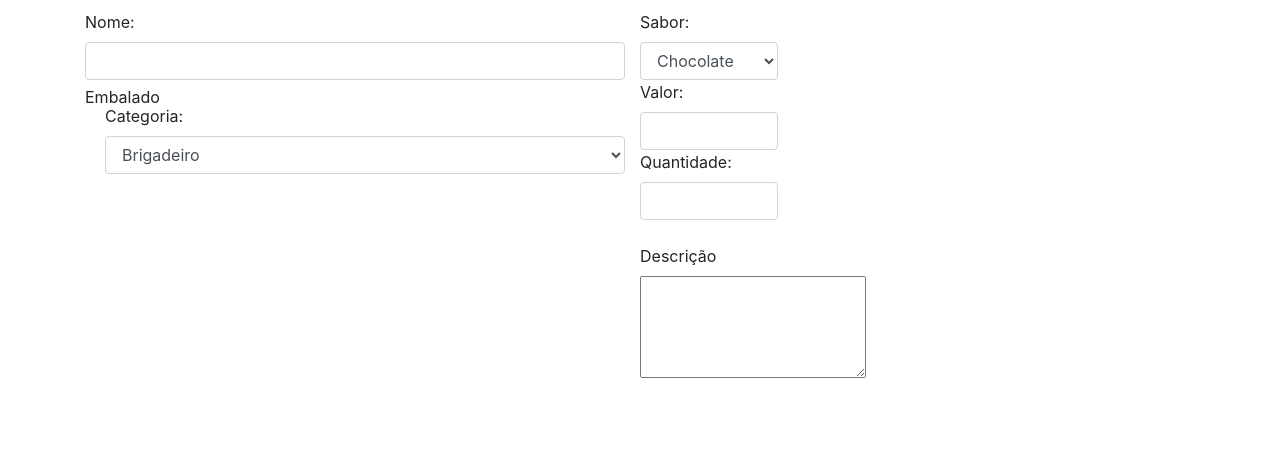
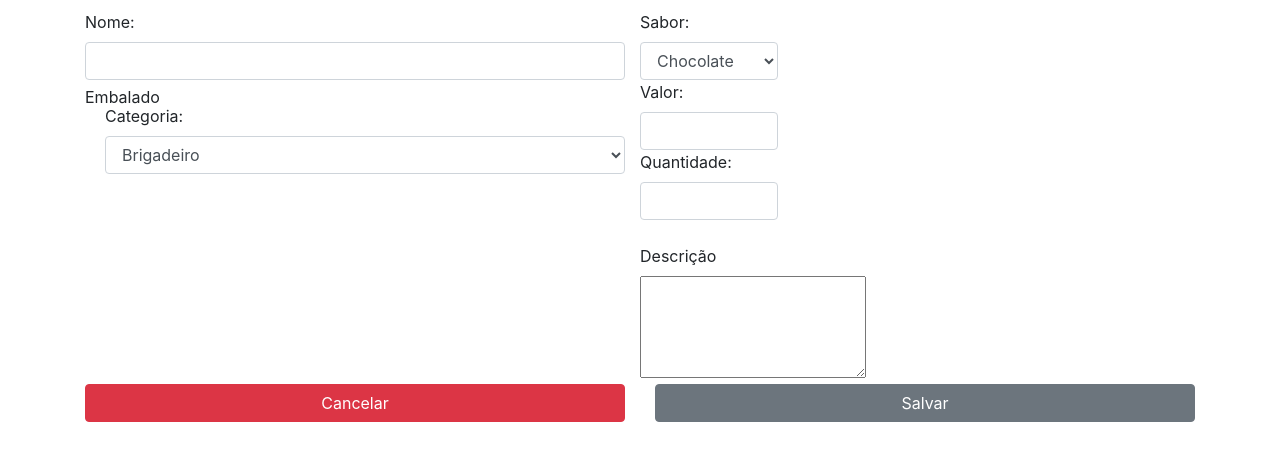
Before and after one commit to eduardabenevenutti/projetos_em, a plain HTML site: page site 2/cadastro.html in a window 1280 px wide. Shown: the part 80-540 px from the top of the page. Drawn offline with nearby package versions, Linux system fonts and the light colour scheme.

Commit message:
aula 09/09/2020

```diff
--- a/site 2/cadastro.html
+++ b/site 2/cadastro.html
@@ -84,8 +84,15 @@
           </div>
       </div>
     </div>
+    <div class="row">
+      <div class="col-sm-12 col-md-6">
+        <button type="reset" class="btn btn-danger btn-block" >Cancelar</button>
+      </div>
+      <div class="col-sm-12 col-md-6">
+        <button type="submit" class="btn btn-secondary btn-block" >Salvar</button>
+      </div>
+    </div>
+</form>
 </div>
-</div>
-</form>
    </body>
 </html>
```
Also changed, not shown: site 2/protudos.html (+0 -4 lines).
